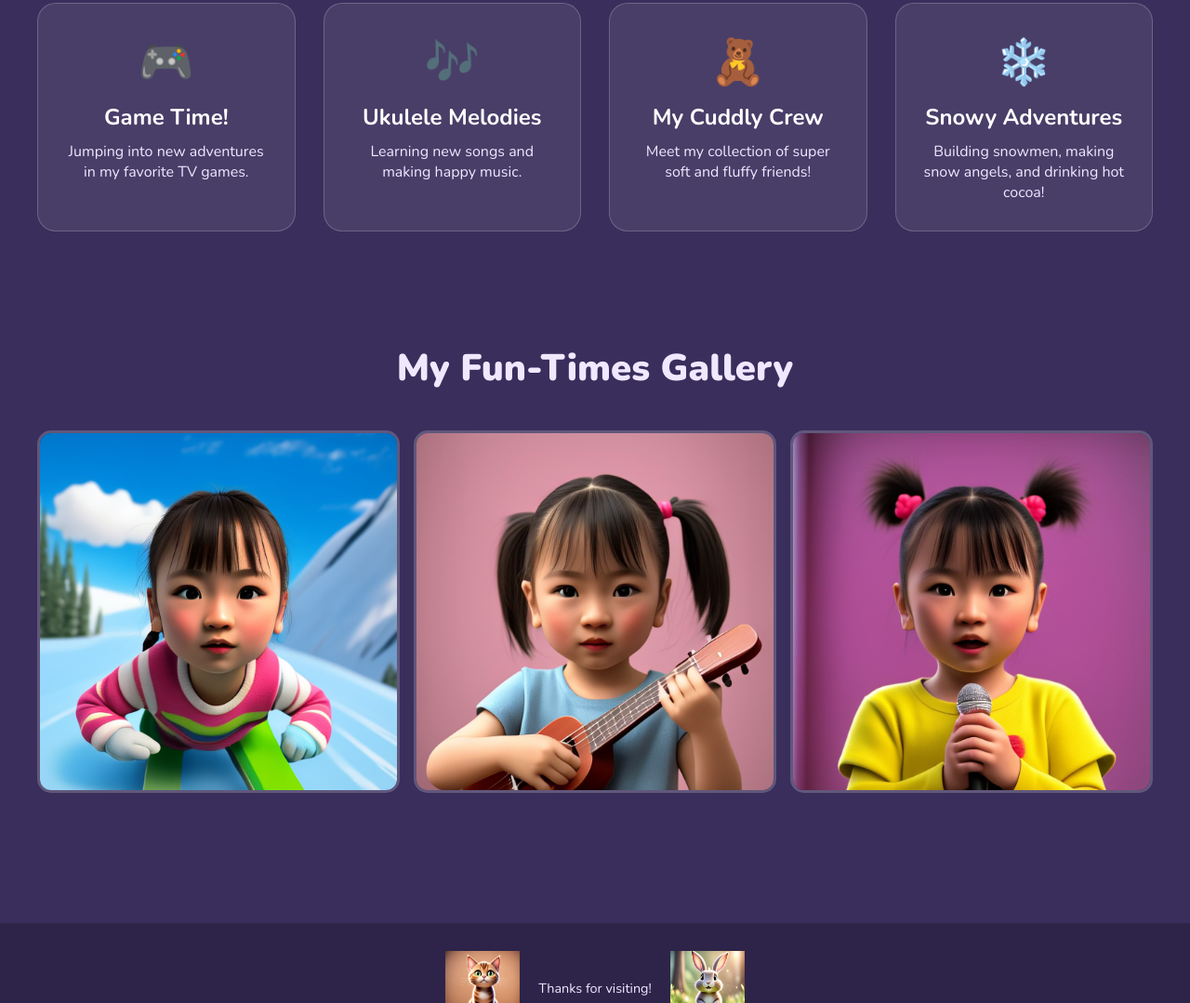
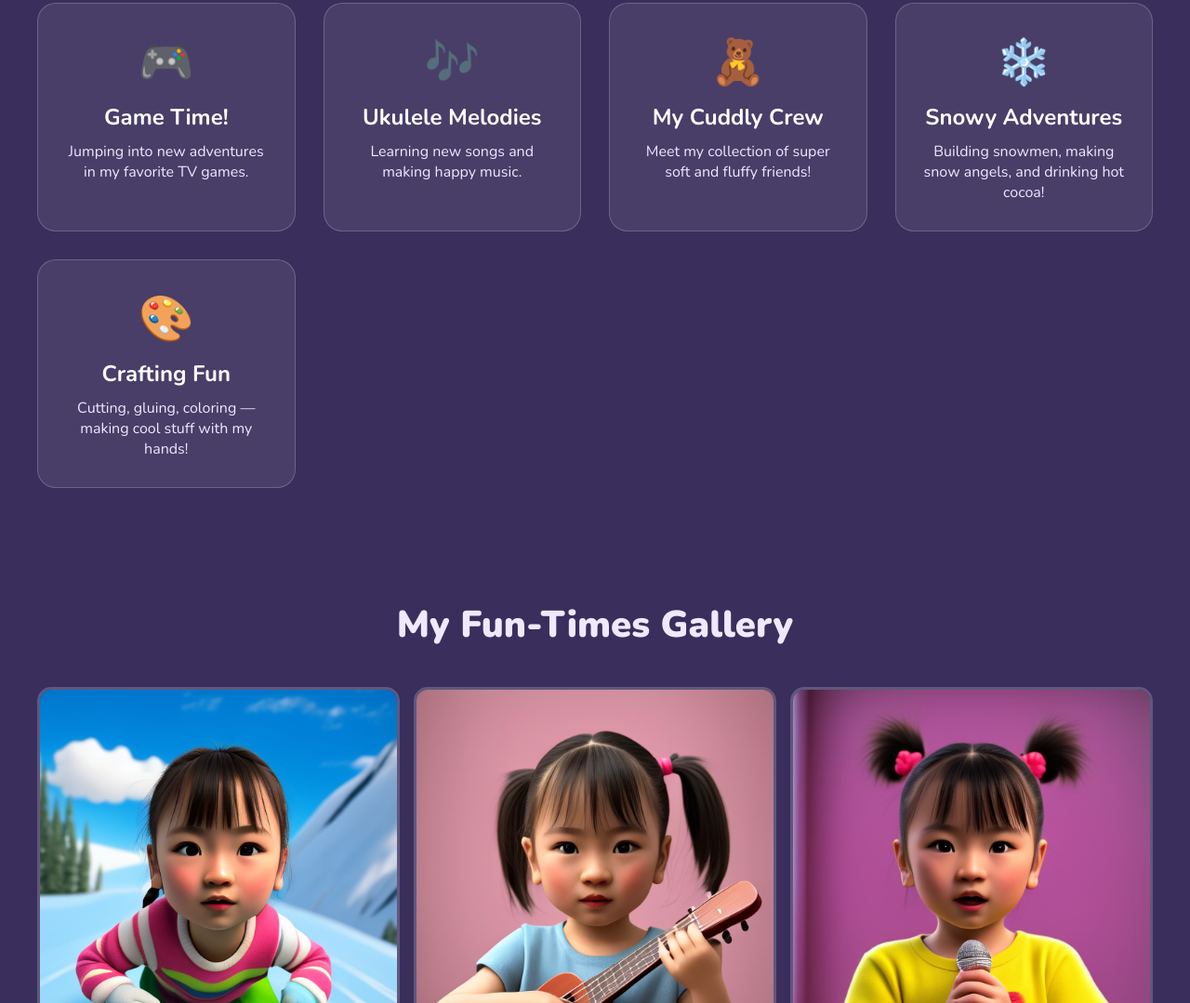
Before and after one commit to cliveli/lexili, a plain HTML site: page dist/index.html in a window 1280 px wide. Shown: the part 671-1750 px from the top of the page at 93% size. Drawn offline with nearby package versions, Linux system fonts and the light colour scheme.

Commit message:
new hobby

```diff
--- a/dist/index.html
+++ b/dist/index.html
@@ -272,6 +272,12 @@
                     <h3>Snowy Adventures</h3>
                     <p>Building snowmen, making snow angels, and drinking hot cocoa!</p>
                 </div>
+                <!-- Hobby Card 5: Crafting -->
+                <div class="hobby-card">
+                    <div class="icon">🎨</div>
+                    <h3>Crafting Fun</h3>
+                    <p>Cutting, gluing, coloring — making cool stuff with my hands!</p>
+                </div>
             </div>
         </section>
 
```
